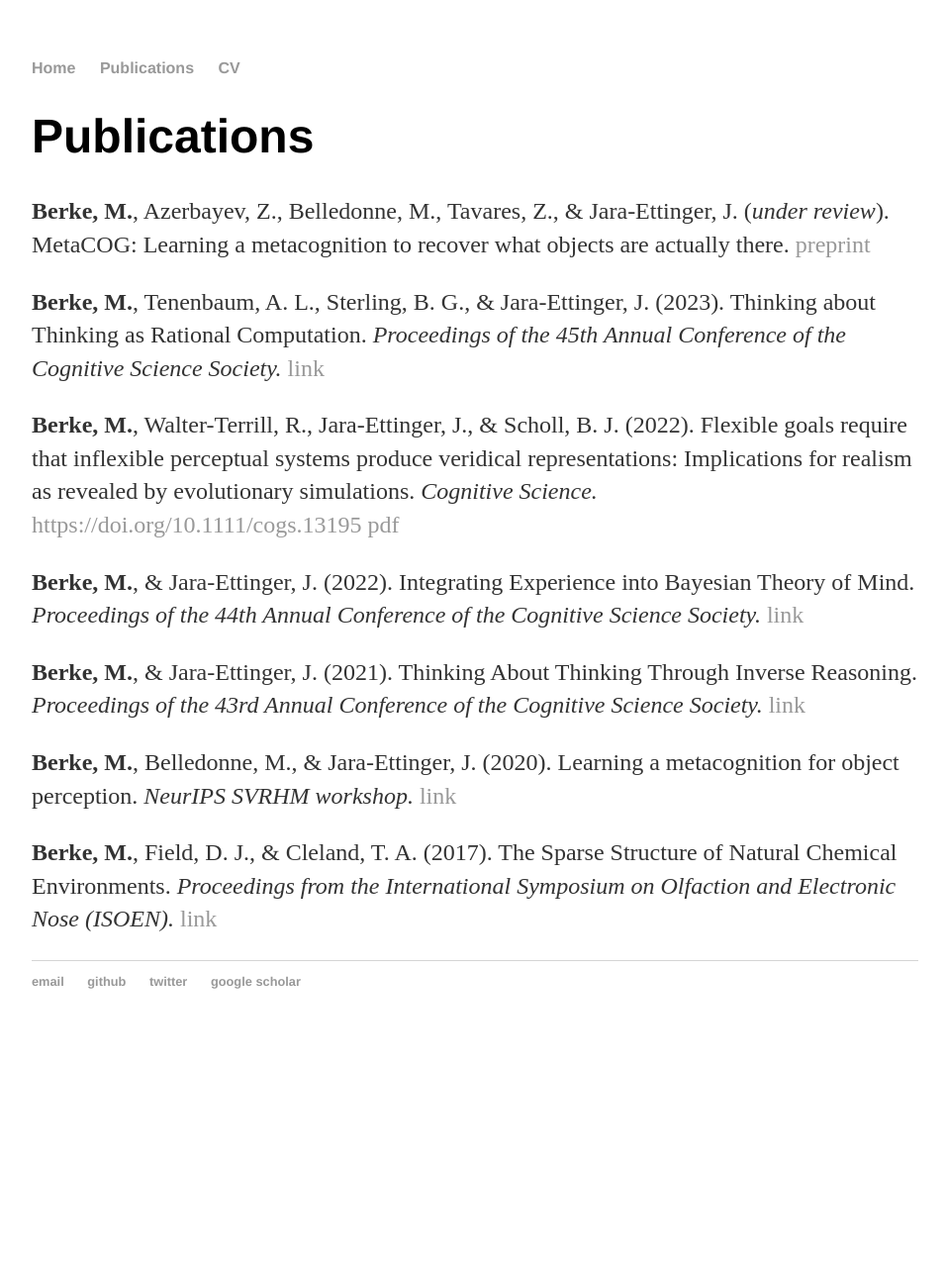
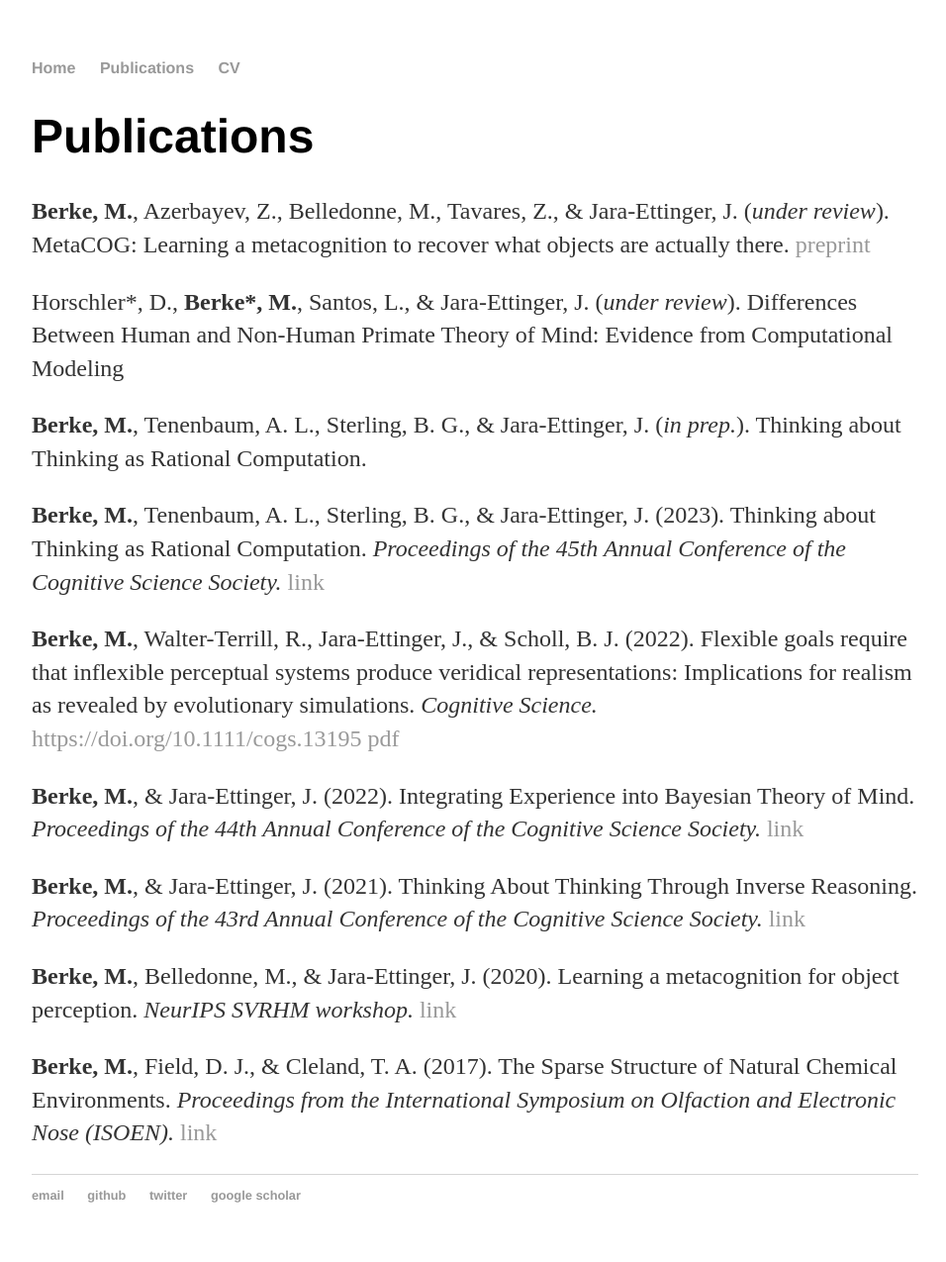
Before and after one commit to marleneberke/marleneberke.github.io, a Jekyll site: the page built from publications.html, in a window 1280 px wide. Shown: the whole page at 99% size, without its empty margins (160-1116 px from the left). Built offline with Jekyll 4.4.1, drawn with Linux system fonts in a browser that asks for light colours; before the commit the page ends 1059 px from its top, so only the background shows below that.

Commit message:
Update publications.html
added NHP paper

```diff
--- a/publications.html
+++ b/publications.html
@@ -6,6 +6,10 @@ title: Publications
 <h1>Publications</h1>
 
 <p><b>Berke, M.</b>, Azerbayev, Z., Belledonne, M., Tavares, Z., & Jara-Ettinger, J. (<i>under review</i>). MetaCOG: Learning a metacognition to recover what objects are actually there. <a href="https://github.com/marleneberke/marleneberke.github.io/raw/main/METACOG.pdf">preprint</a> </p>
+
+<p>Horschler*, D., <b>Berke*, M.</b>, Santos, L., & Jara-Ettinger, J. (<i>under review</i>). Differences Between Human and Non-Human Primate Theory of Mind: Evidence from Computational Modeling </p>
+
+<p><b>Berke, M.</b>, Tenenbaum, A. L., Sterling, B. G., & Jara-Ettinger, J. (<i>in prep.</i>). Thinking about Thinking as Rational Computation. </p>
 
 <p><b>Berke, M.</b>, Tenenbaum, A. L., Sterling, B. G., & Jara-Ettinger, J. (2023). Thinking about Thinking as Rational Computation. <i>Proceedings of the 45th Annual Conference of the Cognitive Science Society.</i> <a href="https://psyarxiv.com/e65p3/download?format=pdf">link</a> </p>
 
```
